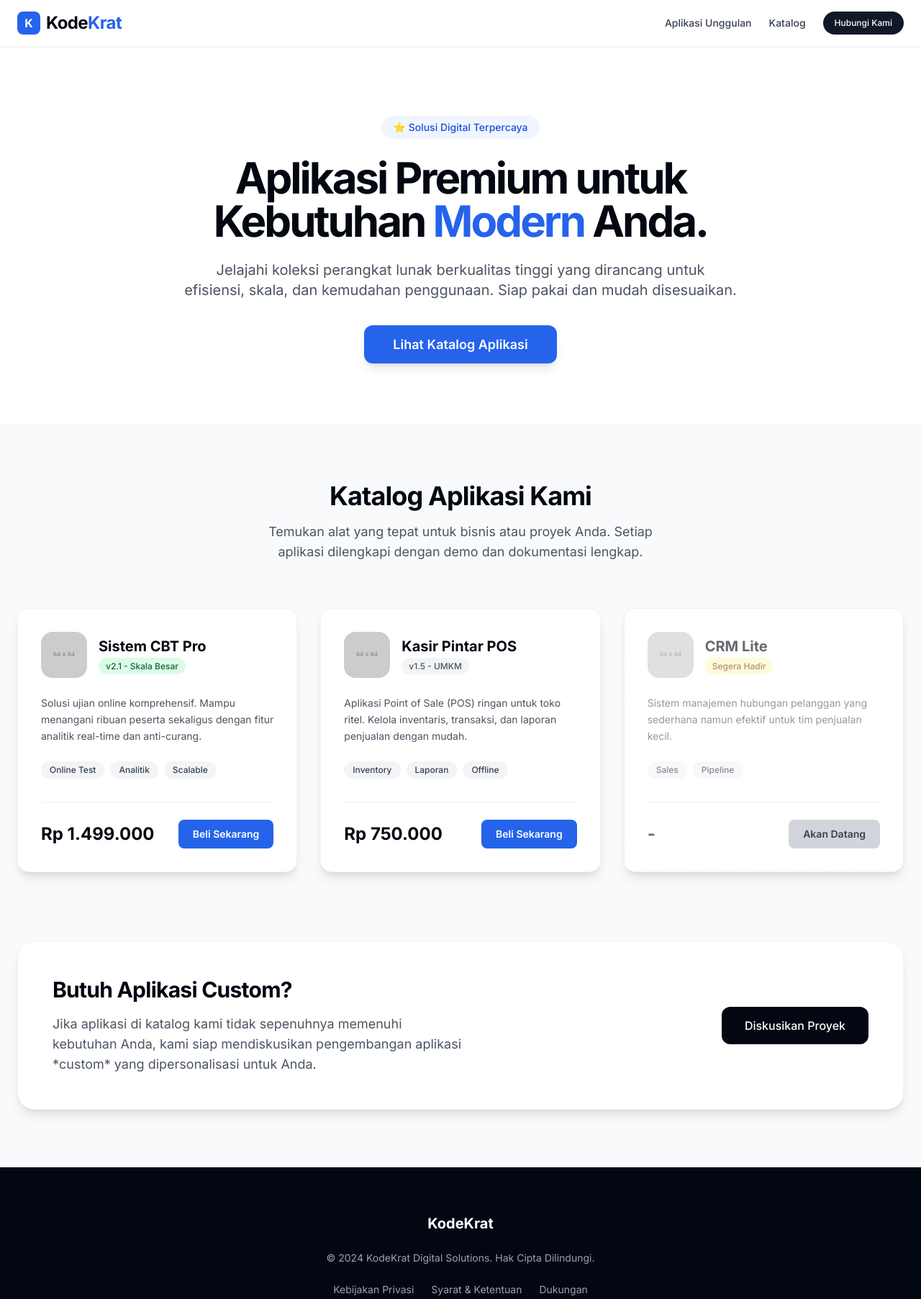
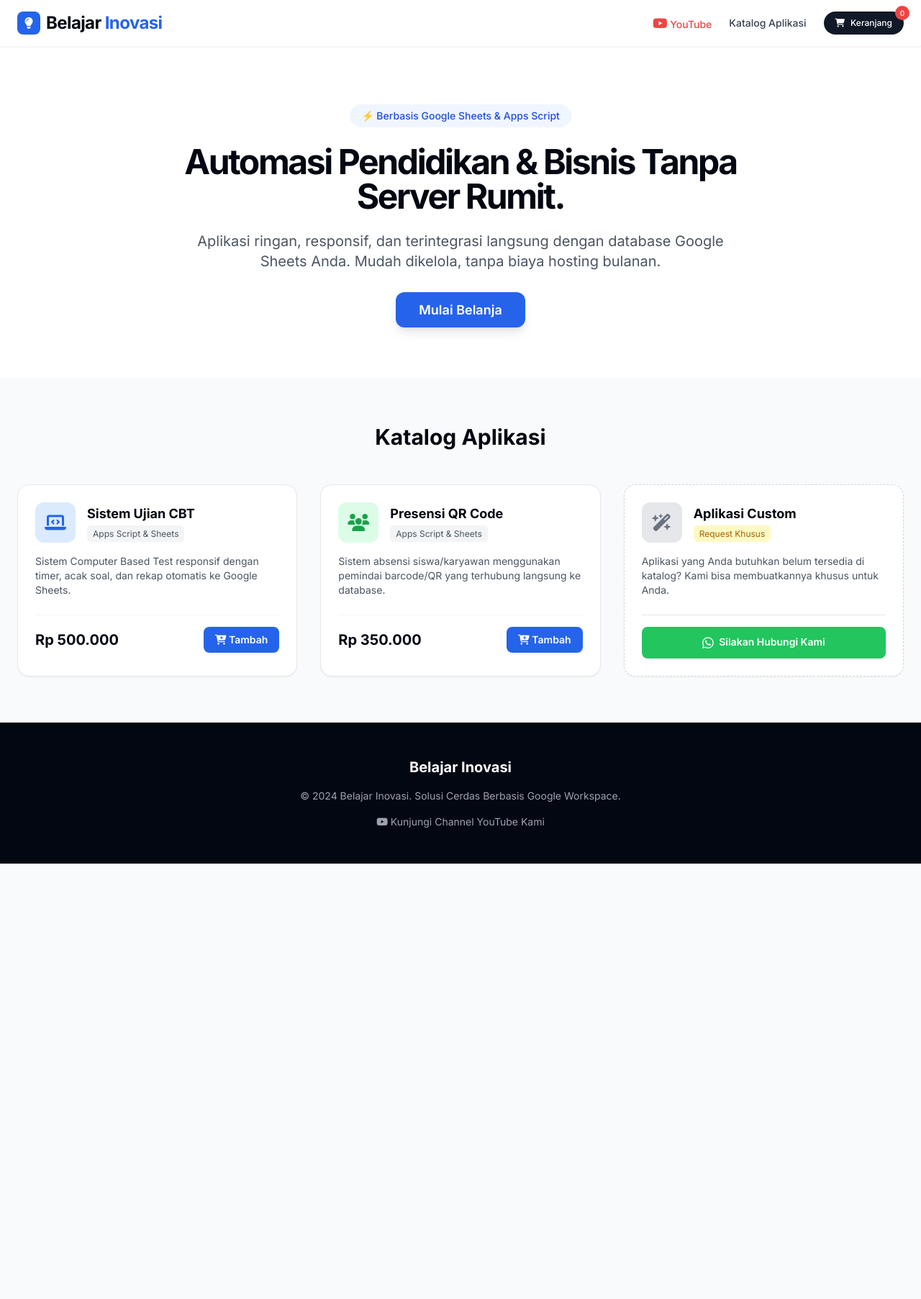
Before and after one commit to suwanto-belajar-inovasi/beli_aplikasi, a plain HTML site: page index.html in a window 1280 px wide. Shown: the whole page at 72% size. After the commit the page ends 1200 px from the top, so only its background shows below. Drawn offline with nearby package versions, Linux system fonts and the light colour scheme; placeholder pictures from the web are drawn by us.

Commit message:
Update title and content for application catalog

```diff
--- a/index.html
+++ b/index.html
@@ -3,133 +3,255 @@
 <head>
     <meta charset="UTF-8">
     <meta name="viewport" content="width=device-width, initial-scale=1.0">
-    <title>KodeKrat - Premium App Store</title>
+    <title>Belajar Inovasi - Solusi Aplikasi Apps Script & Sheets</title>
     <script src="https://cdn.tailwindcss.com"></script>
     <link href="https://fonts.googleapis.com/css2?family=Inter:wght@300;400;500;600;700&display=swap" rel="stylesheet">
+    <link rel="stylesheet" href="https://cdnjs.cloudflare.com/ajax/libs/font-awesome/6.4.0/css/all.min.css">
     <style>
         body { font-family: 'Inter', sans-serif; }
+        /* Mencegah seleksi teks untuk keamanan tambahan */
+        .no-select { user-select: none; -webkit-user-select: none; -ms-user-select: none; }
     </style>
 </head>
-<body class="bg-gray-50 text-gray-900">
+<body class="bg-gray-50 text-gray-900 no-select">
 
-    <nav class="bg-white sticky top-0 z-50 shadow-sm border-b border-gray-100">
+    <nav class="bg-white sticky top-0 z-40 shadow-sm border-b border-gray-100">
         <div class="max-w-7xl mx-auto px-6 py-4 flex justify-between items-center">
             <div class="flex items-center space-x-2">
-                <div class="w-8 h-8 bg-blue-600 rounded-lg flex items-center justify-center text-white font-bold">K</div>
-                <span class="text-2xl font-bold tracking-tight text-gray-950">Kode<span class="text-blue-600">Krat</span></span>
+                <div class="w-8 h-8 bg-blue-600 rounded-lg flex items-center justify-center text-white font-bold"><i class="fa-solid fa-lightbulb"></i></div>
+                <span class="text-2xl font-bold tracking-tight text-gray-950">Belajar <span class="text-blue-600">Inovasi</span></span>
             </div>
             <div class="flex items-center space-x-6 text-sm font-medium text-gray-700">
-                <a href="#featured" class="hover:text-blue-600">Aplikasi Unggulan</a>
-                <a href="#catalog" class="hover:text-blue-600">Katalog</a>
-                <a href="mailto:support@kodekrat.dev" class="bg-gray-900 text-white px-4 py-2 rounded-full text-xs hover:bg-gray-800 transition">Hubungi Kami</a>
+                <a href="https://youtube.com/@suwanto_pakwanto?si=jSQB2fzfunUz3vEo" target="_blank" class="hover:text-red-600 text-red-500 transition"><i class="fa-brands fa-youtube text-lg"></i> YouTube</a>
+                <a href="#catalog" class="hover:text-blue-600">Katalog Aplikasi</a>
+                <button onclick="toggleCart()" class="relative bg-gray-900 text-white px-4 py-2 rounded-full text-xs hover:bg-gray-800 transition flex items-center gap-2">
+                    <i class="fa-solid fa-cart-shopping"></i> Keranjang
+                    <span id="cart-count" class="absolute -top-2 -right-2 bg-red-500 text-white text-[10px] w-5 h-5 rounded-full flex items-center justify-center">0</span>
+                </button>
             </div>
         </div>
     </nav>
 
-    <header class="bg-white py-24 px-6 text-center">
+    <header class="bg-white py-20 px-6 text-center">
         <div class="max-w-3xl mx-auto">
             <div class="inline-flex items-center space-x-2 bg-blue-50 text-blue-700 px-4 py-1.5 rounded-full text-sm font-medium mb-6">
-                <span>⭐ Solusi Digital Terpercaya</span>
+                <span>⚡ Berbasis Google Sheets & Apps Script</span>
             </div>
-            <h1 class="text-5xl md:text-6xl font-extrabold tracking-tighter text-gray-950 mb-6">Aplikasi Premium untuk Kebutuhan <span class="text-blue-600">Modern</span> Anda.</h1>
-            <p class="text-xl text-gray-600 mb-12">Jelajahi koleksi perangkat lunak berkualitas tinggi yang dirancang untuk efisiensi, skala, dan kemudahan penggunaan. Siap pakai dan mudah disesuaikan.</p>
-            <a href="#catalog" class="bg-blue-600 text-white px-10 py-4 rounded-xl font-semibold shadow-lg hover:bg-blue-700 transition text-lg">Lihat Katalog Aplikasi</a>
+            <h1 class="text-5xl font-extrabold tracking-tighter text-gray-950 mb-6">Automasi Pendidikan & Bisnis Tanpa Server Rumit.</h1>
+            <p class="text-xl text-gray-600 mb-10">Aplikasi ringan, responsif, dan terintegrasi langsung dengan database Google Sheets Anda. Mudah dikelola, tanpa biaya hosting bulanan.</p>
+            <a href="#catalog" class="bg-blue-600 text-white px-8 py-3.5 rounded-xl font-semibold shadow-lg hover:bg-blue-700 transition text-lg">Mulai Belanja</a>
         </div>
     </header>
 
-    <main class="py-20 px-6 bg-gray-50">
+    <main class="py-16 px-6 bg-gray-50">
         <div class="max-w-7xl mx-auto">
 
-            <div id="catalog" class="mb-16 text-center">
-                <h2 class="text-4xl font-bold tracking-tight text-gray-950 mb-4">Katalog Aplikasi Kami</h2>
-                <p class="text-lg text-gray-600 max-w-xl mx-auto">Temukan alat yang tepat untuk bisnis atau proyek Anda. Setiap aplikasi dilengkapi dengan demo dan dokumentasi lengkap.</p>
+            <div id="catalog" class="mb-12 text-center">
+                <h2 class="text-3xl font-bold text-gray-950 mb-4">Katalog Aplikasi</h2>
             </div>
 
             <div class="grid grid-cols-1 md:grid-cols-2 lg:grid-cols-3 gap-8">
 
-                <div class="bg-white p-8 rounded-2xl shadow-lg border border-gray-100 transform hover:-translate-y-2 transition-all duration-300">
-                    <div class="flex items-center space-x-4 mb-6">
-                        <img src="https://via.placeholder.com/64?text=CBT" alt="Ikon CBT Pro" class="w-16 h-16 rounded-2xl object-cover">
+                <div class="bg-white p-6 rounded-2xl shadow-sm border border-gray-200">
+                    <div class="flex items-center space-x-4 mb-4">
+                        <div class="w-14 h-14 bg-blue-100 text-blue-600 rounded-xl flex items-center justify-center text-2xl"><i class="fa-solid fa-laptop-code"></i></div>
                         <div>
-                            <h3 class="text-xl font-bold text-gray-950">Sistem CBT Pro</h3>
-                            <span class="text-xs bg-green-100 text-green-800 px-2.5 py-1 rounded-full font-medium">v2.1 - Skala Besar</span>
+                            <h3 class="text-lg font-bold text-gray-950">Sistem Ujian CBT</h3>
+                            <span class="text-xs bg-gray-100 text-gray-600 px-2 py-1 rounded-md">Apps Script & Sheets</span>
                         </div>
                     </div>
-                    <p class="text-gray-600 mb-6 text-sm leading-relaxed">Solusi ujian online komprehensif. Mampu menangani ribuan peserta sekaligus dengan fitur analitik real-time dan anti-curang.</p>
-                    <div class="flex space-x-2 mb-8">
-                        <span class="bg-gray-100 text-gray-700 px-3 py-1 rounded-full text-xs font-medium">Online Test</span>
-                        <span class="bg-gray-100 text-gray-700 px-3 py-1 rounded-full text-xs font-medium">Analitik</span>
-                        <span class="bg-gray-100 text-gray-700 px-3 py-1 rounded-full text-xs font-medium">Scalable</span>
-                    </div>
-                    <div class="flex justify-between items-center pt-6 border-t border-gray-100">
-                        <span class="text-2xl font-extrabold text-gray-950">Rp 1.499.000</span>
-                        <a href="#" target="_blank" class="bg-blue-600 text-white px-5 py-2.5 rounded-lg hover:bg-blue-700 transition text-sm font-semibold">Beli Sekarang</a>
+                    <p class="text-gray-600 text-sm mb-6">Sistem Computer Based Test responsif dengan timer, acak soal, dan rekap otomatis ke Google Sheets.</p>
+                    <div class="flex justify-between items-center pt-4 border-t border-gray-100">
+                        <span class="text-xl font-bold text-gray-950">Rp 500.000</span>
+                        <button onclick="addToCart('Sistem Ujian CBT', 500000)" class="bg-blue-600 text-white px-4 py-2 rounded-lg hover:bg-blue-700 transition text-sm font-semibold">
+                            <i class="fa-solid fa-cart-plus"></i> Tambah
+                        </button>
                     </div>
                 </div>
 
-                <div class="bg-white p-8 rounded-2xl shadow-lg border border-gray-100 transform hover:-translate-y-2 transition-all duration-300">
-                    <div class="flex items-center space-x-4 mb-6">
-                        <img src="https://via.placeholder.com/64?text=KASIR" alt="Ikon Kasir Pintar" class="w-16 h-16 rounded-2xl object-cover">
+                <div class="bg-white p-6 rounded-2xl shadow-sm border border-gray-200">
+                    <div class="flex items-center space-x-4 mb-4">
+                        <div class="w-14 h-14 bg-green-100 text-green-600 rounded-xl flex items-center justify-center text-2xl"><i class="fa-solid fa-users"></i></div>
                         <div>
-                            <h3 class="text-xl font-bold text-gray-950">Kasir Pintar POS</h3>
-                            <span class="text-xs bg-gray-100 text-gray-600 px-2.5 py-1 rounded-full font-medium">v1.5 - UMKM</span>
+                            <h3 class="text-lg font-bold text-gray-950">Presensi QR Code</h3>
+                            <span class="text-xs bg-gray-100 text-gray-600 px-2 py-1 rounded-md">Apps Script & Sheets</span>
                         </div>
                     </div>
-                    <p class="text-gray-600 mb-6 text-sm leading-relaxed">Aplikasi Point of Sale (POS) ringan untuk toko ritel. Kelola inventaris, transaksi, dan laporan penjualan dengan mudah.</p>
-                    <div class="flex space-x-2 mb-8">
-                        <span class="bg-gray-100 text-gray-700 px-3 py-1 rounded-full text-xs font-medium">Inventory</span>
-                        <span class="bg-gray-100 text-gray-700 px-3 py-1 rounded-full text-xs font-medium">Laporan</span>
-                        <span class="bg-gray-100 text-gray-700 px-3 py-1 rounded-full text-xs font-medium">Offline</span>
-                    </div>
-                    <div class="flex justify-between items-center pt-6 border-t border-gray-100">
-                        <span class="text-2xl font-extrabold text-gray-950">Rp 750.000</span>
-                        <a href="#" target="_blank" class="bg-blue-600 text-white px-5 py-2.5 rounded-lg hover:bg-blue-700 transition text-sm font-semibold">Beli Sekarang</a>
+                    <p class="text-gray-600 text-sm mb-6">Sistem absensi siswa/karyawan menggunakan pemindai barcode/QR yang terhubung langsung ke database.</p>
+                    <div class="flex justify-between items-center pt-4 border-t border-gray-100">
+                        <span class="text-xl font-bold text-gray-950">Rp 350.000</span>
+                        <button onclick="addToCart('Presensi QR Code', 350000)" class="bg-blue-600 text-white px-4 py-2 rounded-lg hover:bg-blue-700 transition text-sm font-semibold">
+                            <i class="fa-solid fa-cart-plus"></i> Tambah
+                        </button>
                     </div>
                 </div>
 
-                <div class="bg-white p-8 rounded-2xl shadow-lg border border-gray-100 transform hover:-translate-y-2 transition-all duration-300 border-dashed border-gray-200">
-                    <div class="flex items-center space-x-4 mb-6 opacity-60">
-                        <img src="https://via.placeholder.com/64?text=CRM" alt="Ikon CRM Lite" class="w-16 h-16 rounded-2xl object-cover">
+                <div class="bg-white p-6 rounded-2xl shadow-sm border border-dashed border-gray-300 bg-gray-50">
+                    <div class="flex items-center space-x-4 mb-4">
+                        <div class="w-14 h-14 bg-gray-200 text-gray-500 rounded-xl flex items-center justify-center text-2xl"><i class="fa-solid fa-wand-magic-sparkles"></i></div>
                         <div>
-                            <h3 class="text-xl font-bold text-gray-950">CRM Lite</h3>
-                            <span class="text-xs bg-yellow-100 text-yellow-800 px-2.5 py-1 rounded-full font-medium">Segera Hadir</span>
+                            <h3 class="text-lg font-bold text-gray-950">Aplikasi Custom</h3>
+                            <span class="text-xs bg-yellow-100 text-yellow-700 px-2 py-1 rounded-md">Request Khusus</span>
                         </div>
                     </div>
-                    <p class="text-gray-600 mb-6 text-sm leading-relaxed opacity-60">Sistem manajemen hubungan pelanggan yang sederhana namun efektif untuk tim penjualan kecil.</p>
-                    <div class="flex space-x-2 mb-8 opacity-60">
-                        <span class="bg-gray-100 text-gray-700 px-3 py-1 rounded-full text-xs font-medium">Sales</span>
-                        <span class="bg-gray-100 text-gray-700 px-3 py-1 rounded-full text-xs font-medium">Pipeline</span>
-                    </div>
-                    <div class="flex justify-between items-center pt-6 border-t border-gray-100">
-                        <span class="text-2xl font-extrabold text-gray-950 opacity-60">-</span>
-                        <button class="bg-gray-300 text-gray-700 px-5 py-2.5 rounded-lg text-sm font-semibold cursor-not-allowed" disabled>Akan Datang</button>
+                    <p class="text-gray-600 text-sm mb-6">Aplikasi yang Anda butuhkan belum tersedia di katalog? Kami bisa membuatkannya khusus untuk Anda.</p>
+                    <div class="pt-4 border-t border-gray-200">
+                        <a href="https://wa.me/6285895283075?text=Halo%20Admin%20Belajar%20Inovasi,%20saya%20ingin%20request%20pembuatan%20aplikasi%20custom%20berbasis%20Apps%20Script..." target="_blank" class="block w-full text-center bg-green-500 text-white px-4 py-2 rounded-lg hover:bg-green-600 transition text-sm font-semibold">
+                            <i class="fa-brands fa-whatsapp text-lg align-middle mr-1"></i> Silakan Hubungi Kami
+                        </a>
                     </div>
                 </div>
 
             </div>
-
-            <section class="mt-24 bg-white p-12 rounded-3xl shadow-lg border border-gray-100 flex flex-col md:flex-row items-center justify-between">
-                <div class="md:max-w-xl mb-8 md:mb-0">
-                    <h3 class="text-3xl font-bold tracking-tight text-gray-950 mb-4">Butuh Aplikasi Custom?</h3>
-                    <p class="text-lg text-gray-600">Jika aplikasi di katalog kami tidak sepenuhnya memenuhi kebutuhan Anda, kami siap mendiskusikan pengembangan aplikasi *custom* yang dipersonalisasi untuk Anda.</p>
-                </div>
-                <a href="mailto:project@kodekrat.dev" class="bg-gray-950 text-white px-8 py-3.5 rounded-xl font-medium hover:bg-gray-800 transition text-md">Diskusikan Proyek</a>
-            </section>
-
         </div>
     </main>
 
-    <footer class="bg-gray-950 text-gray-400 py-16 px-6 text-center text-sm">
+    <footer class="bg-gray-950 text-gray-400 py-12 px-6 text-center text-sm">
         <div class="max-w-7xl mx-auto">
-            <p class="text-white font-bold text-xl mb-6">KodeKrat</p>
-            <p class="mb-6">&copy; 2024 KodeKrat Digital Solutions. Hak Cipta Dilindungi.</p>
-            <div class="flex justify-center space-x-6">
-                <a href="#" class="hover:text-white">Kebijakan Privasi</a>
-                <a href="#" class="hover:text-white">Syarat & Ketentuan</a>
-                <a href="#" class="hover:text-white">Dukungan</a>
-            </div>
+            <p class="text-white font-bold text-xl mb-4">Belajar Inovasi</p>
+            <p class="mb-4">&copy; 2024 Belajar Inovasi. Solusi Cerdas Berbasis Google Workspace.</p>
+            <a href="https://youtube.com/@suwanto_pakwanto?si=jSQB2fzfunUz3vEo" target="_blank" class="text-gray-400 hover:text-white transition"><i class="fa-brands fa-youtube"></i> Kunjungi Channel YouTube Kami</a>
         </div>
     </footer>
 
+    <div id="cart-modal" class="fixed inset-0 bg-black bg-opacity-50 z-50 hidden flex justify-end">
+        <div class="bg-white w-full max-w-md h-full shadow-2xl flex flex-col transform transition-transform translate-x-full" id="cart-panel">
+            <div class="p-6 border-b border-gray-100 flex justify-between items-center">
+                <h2 class="text-xl font-bold text-gray-950">Keranjang Belanja</h2>
+                <button onclick="toggleCart()" class="text-gray-400 hover:text-red-500"><i class="fa-solid fa-xmark text-xl"></i></button>
+            </div>
+
+            <div id="cart-items" class="flex-1 overflow-y-auto p-6 flex flex-col gap-4">
+                <p class="text-center text-gray-500 mt-10" id="empty-cart-msg">Keranjang masih kosong.</p>
+                </div>
+
+            <div class="p-6 border-t border-gray-100 bg-gray-50">
+                <div class="flex justify-between items-center mb-4">
+                    <span class="font-medium text-gray-600">Total Harga:</span>
+                    <span id="cart-total" class="text-2xl font-bold text-gray-950">Rp 0</span>
+                </div>
+                <button onclick="checkoutWhatsApp()" class="w-full bg-green-500 text-white py-3 rounded-xl font-bold hover:bg-green-600 transition flex justify-center items-center gap-2">
+                    <i class="fa-brands fa-whatsapp text-xl"></i> Lanjutkan Pembelian via WA
+                </button>
+            </div>
+        </div>
+    </div>
+
+    <script>
+        // 1. PENGAMANAN HALAMAN (Kunci Inspect Element)
+        document.addEventListener('contextmenu', function(e) {
+            e.preventDefault();
+        });
+        document.onkeydown = function(e) {
+            // Mencegah F12
+            if(e.keyCode == 123) {
+                return false;
+            }
+            // Mencegah Ctrl+Shift+I (Inspect)
+            if(e.ctrlKey && e.shiftKey && e.keyCode == 'I'.charCodeAt(0)) {
+                return false;
+            }
+            // Mencegah Ctrl+Shift+J (Console)
+            if(e.ctrlKey && e.shiftKey && e.keyCode == 'J'.charCodeAt(0)) {
+                return false;
+            }
+            // Mencegah Ctrl+U (View Source)
+            if(e.ctrlKey && e.keyCode == 'U'.charCodeAt(0)) {
+                return false;
+            }
+        };
+
+        // 2. LOGIKA KERANJANG BELANJA
+        let cart = [];
+        const noWaOwner = "6285895283075"; // Nomor WhatsApp Anda
+
+        function formatRupiah(angka) {
+            return new Intl.NumberFormat('id-ID', { style: 'currency', currency: 'IDR', minimumFractionDigits: 0 }).format(angka);
+        }
+
+        function addToCart(itemName, itemPrice) {
+            cart.push({ name: itemName, price: itemPrice });
+            updateCartUI();
+
+            // Efek visual sementara buka keranjang
+            toggleCart(true);
+        }
+
+        function removeFromCart(index) {
+            cart.splice(index, 1);
+            updateCartUI();
+        }
+
+        function updateCartUI() {
+            const cartItemsContainer = document.getElementById('cart-items');
+            const cartCountElement = document.getElementById('cart-count');
+            const cartTotalElement = document.getElementById('cart-total');
+            const emptyMsg = document.getElementById('empty-cart-msg');
+
+            cartCountElement.innerText = cart.length;
+            cartItemsContainer.innerHTML = '';
+
+            let total = 0;
+
+            if (cart.length === 0) {
+                emptyMsg.style.display = 'block';
+                cartItemsContainer.appendChild(emptyMsg);
+            } else {
+                emptyMsg.style.display = 'none';
+                cart.forEach((item, index) => {
+                    total += item.price;
+                    const itemHTML = `
+                        <div class="flex justify-between items-center bg-white p-4 rounded-xl border border-gray-100 shadow-sm">
+                            <div>
+                                <h4 class="font-medium text-gray-900 text-sm">${item.name}</h4>
+                                <p class="text-blue-600 font-bold text-sm">${formatRupiah(item.price)}</p>
+                            </div>
+                            <button onclick="removeFromCart(${index})" class="text-red-400 hover:text-red-600 p-2"><i class="fa-solid fa-trash"></i></button>
+                        </div>
+                    `;
+                    cartItemsContainer.insertAdjacentHTML('beforeend', itemHTML);
+                });
+            }
+            cartTotalElement.innerText = formatRupiah(total);
+        }
+
+        function toggleCart(forceOpen = false) {
+            const modal = document.getElementById('cart-modal');
+            const panel = document.getElementById('cart-panel');
+
+            if (modal.classList.contains('hidden') || forceOpen) {
+                modal.classList.remove('hidden');
+                // Timeout kecil agar transisi slide masuk terlihat
+                setTimeout(() => { panel.classList.remove('translate-x-full'); }, 10);
+            } else {
+                panel.classList.add('translate-x-full');
+                setTimeout(() => { modal.classList.add('hidden'); }, 300); // Tunggu animasi selesai
+            }
+        }
+
+        // 3. LOGIKA CHECKOUT WHATSAPP
+        function checkoutWhatsApp() {
+            if (cart.length === 0) {
+                alert('Keranjang Anda masih kosong. Silakan pilih aplikasi terlebih dahulu.');
+                return;
+            }
+
+            let message = "*Halo Belajar Inovasi!* 💡\nSaya tertarik dan ingin melakukan pemesanan untuk aplikasi berikut:\n\n";
+            let total = 0;
+
+            cart.forEach((item, index) => {
+                message += `${index + 1}. ${item.name} - ${formatRupiah(item.price)}\n`;
+                total += item.price;
+            });
+
+            message += `\n*Total Harga: ${formatRupiah(total)}*\n\n`;
+            message += "Mohon panduan untuk proses pembayaran dan pengiriman source code-nya. Terima kasih!";
+
+            const encodedMessage = encodeURIComponent(message);
+            const waURL = `https://wa.me/${noWaOwner}?text=${encodedMessage}`;
+
+            window.open(waURL, '_blank');
+        }
+    </script>
 </body>
 </html>
```
